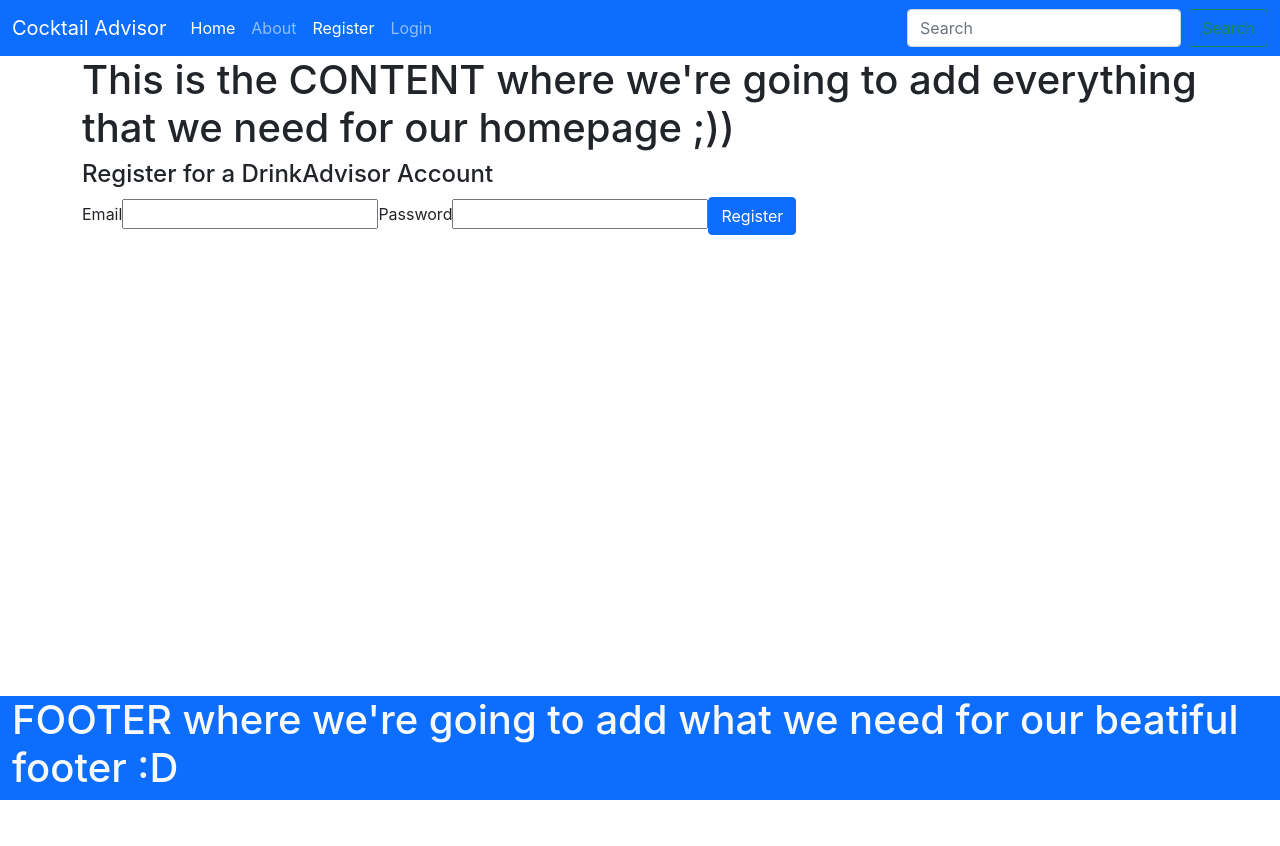
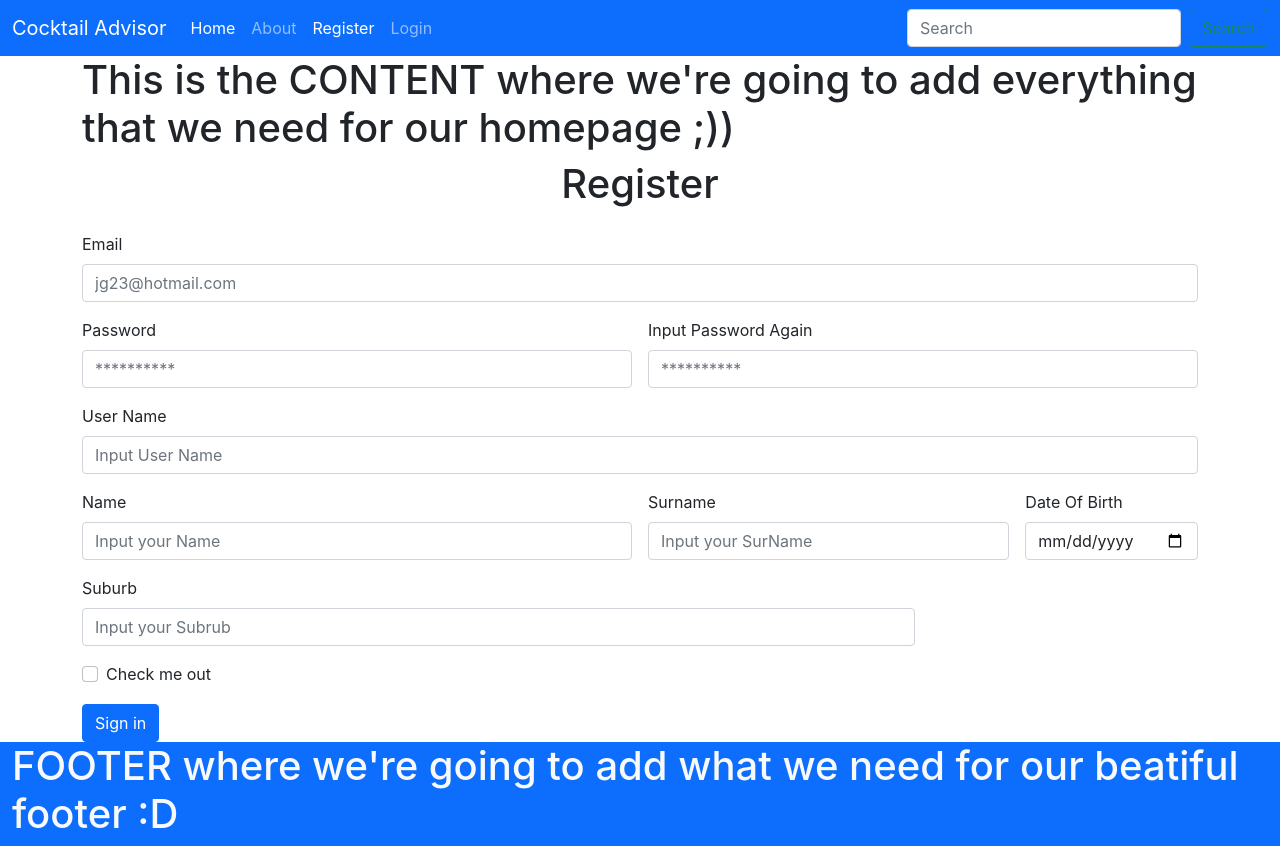
Before and after one commit to cehernandezco/CocktailAdvisor_AdvWeb_test, a React (Create React App) app: page /register in a window 1280 px wide. Before the commit the page ends 800 px from the top, so only its background shows below. Built offline with nearby package versions, Linux system fonts and the light colour scheme.

Commit message:
Register Changes

```diff
--- a/src/App.css
+++ b/src/App.css
@@ -3,3 +3,6 @@
   display: grid;
   grid-template-rows: auto 1fr auto;
 }
+form h1{
+  text-align: center;
+}
--- a/src/Components/Register.js
+++ b/src/Components/Register.js
@@ -3,20 +3,62 @@ export function Register(props) {
     const submitHandler = (event) => {
         event.preventDefault()
         const data = new FormData(event.target)
-        props.handler( data.get('email') , data.get('password'))
+        props.handler(data.get('email'), data.get('password'))
     }
 
 
 
     return (
-        <form id="register" onSubmit={submitHandler}>
-            <h4>Register for a DrinkAdvisor Account </h4>
-            <label className="form-Label" htmlFor="email">Email</label>
-            <input className="form-Control" type="email" name="email" id="email" />
-            <label className="form-Label" htmlFor="password">Password</label>
-            <input className="form-Cotrol" type="password" name="password" id="password" />
-            <button type="submit" className="btn btn-primary">Register</button>
-        </form>
-    )
+
+        <form className="row g-3">
+             <h1>Register</h1>
+                    <div class="col-12">
+                        <label for="inputEmail4" className="form-label">Email</label>
+                        <input type="email" className="form-control" id="inputEmail4" placeholder="jg23@hotmail.com"/>
+                    </div>
+                    <div class="col-md-6">
+                        <label for="inputPassword4" className="form-label">Password</label>
+                        <input type="password" className="form-control" id="inputPassword4"placeholder="**********"/>
+                    </div>
+                    <div class="col-md-6">
+                        <label for="inputAgainPassword4" className="form-label">Input Password Again</label>
+                        <input type="againPassword" className="form-control" id="inputAgainPassword4"placeholder="**********"/>
+                    </div>
+                    <div class="col-12">
+                        <label for="inputUserName" className="form-label">User Name</label>
+                        <input type="userName" className="form-control" id="inputUserName" placeholder="Input User Name"/>
+                    </div>
+                    <div className="col-md-6">
+                        <label for="inputName" className="form-label">Name</label>
+                        <input type="name" className="form-control" id="inputName" placeholder="Input your Name"/>
+                    </div>
+                    <div className="col-md-4">
+                        <label for="inputSurname" className="form-label">Surname</label>
+                        <input type="surname" className="form-control" id="inputSurname" placeholder="Input your SurName" />
+                    </div>
+                    <div className="col-md-2">
+                        <label for="inputDate" className="form-label">Date Of Birth</label>
+                        <input type="date" className="form-control" id="inputDate" />
+                    </div>
+                    <div className="col-9">
+                        <label for="inputSuburb" className="form-label">Suburb</label>
+                        <input type="text" className="form-control" id="inputAddress" placeholder="Input your Subrub" />
+                    </div>
+
+                    <div className="col-9">
+                        <div className="form-check">
+                            <input className="form-check-input" type="checkbox" id="gridCheck" />
+                            <label className="form-check-label" for="gridCheck">
+                                Check me out
+                            </label>
+                        </div>
+                    </div>
+                    <div class="col-10">
+                        <button type="submit" className="btn btn-primary">Sign in</button>
+                    </div>
+      </form>
+
+
+                )
 
 }
```
